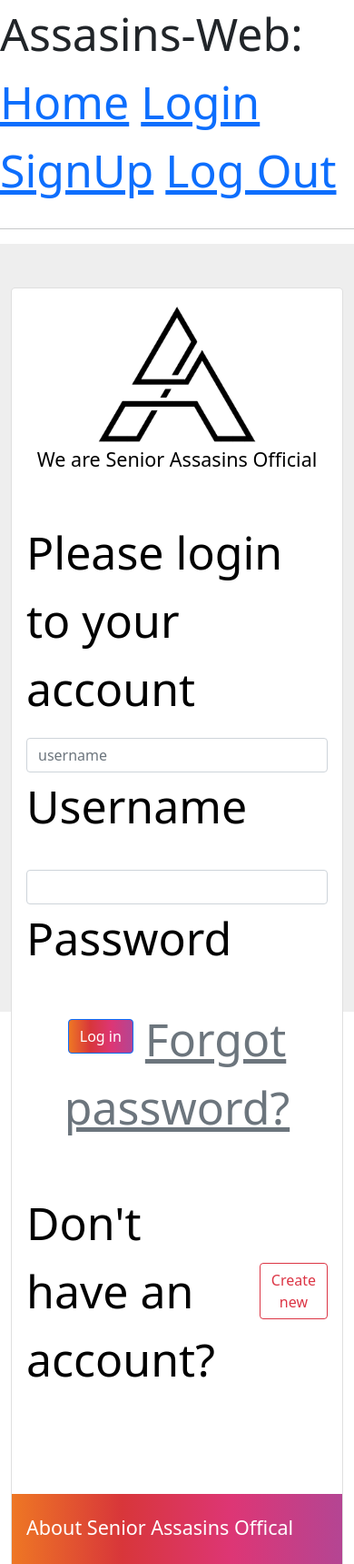
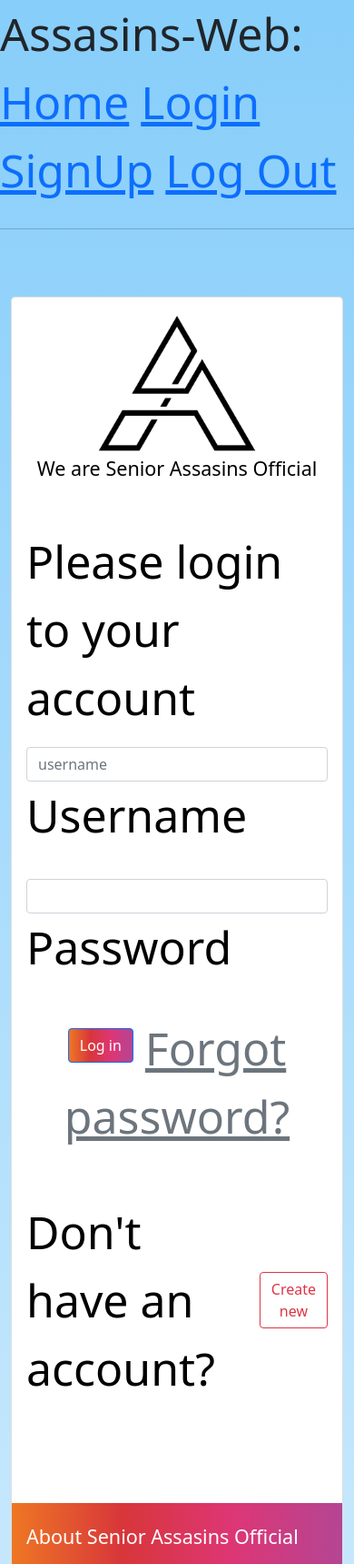
Before and after one commit to CT-42210/senior-assasin-system, a Flask app: template app/templates/login_bootstrap.html in a window 390 px wide. Shown: the top 1719 px of the page at 91% size. Run offline with Flask 3, Linux system fonts and the light colour scheme; the template is opened without the code that fills it, so the values that code supplies are empty; parts of the project's set-up code (start-up, migrations or seed data) failed here and were passed over; some libraries are stand-ins or nearby versions.

Commit message:
javascript-works login-basic-works basic-css-added(iphone friendly website... kinda)

```diff
--- a/app/routes.py
+++ b/app/routes.py
@@ -40,7 +40,7 @@ def login():
         else:
             return "False"
 
-    return render_template("login.html")
+    return render_template("login_bootstrap.html")
 
 # /signup
 #   sign-up page for a user
--- /dev/null
+++ b/app/static/css/blue_background.css
@@ -0,0 +1,5 @@
+body {
+
+background: linear-gradient(to bottom, #87CEFA, white);
+
+}
--- a/app/templates/login_bootstrap.html
+++ b/app/templates/login_bootstrap.html
@@ -6,10 +6,12 @@
 <link rel="stylesheet" href="/static/css/login_bootstrap.css">
 <!-- Include Bootstrap CSS -->
 <link rel="stylesheet" href="https://cdnjs.cloudflare.com/ajax/libs/twitter-bootstrap/5.1.1/css/bootstrap.min.css">
+<!-- Include background CSS -->
+<link rel="stylesheet" href="/static/css/blue_background.css">
 
 
 
-    <section class="h-100 gradient-form" style="background-color: #eee;">
+    <section >
   <div class="container py-5 h-100">
     <div class="row d-flex justify-content-center align-items-center h-100">
       <div class="col-xl-10">
@@ -19,8 +21,6 @@
               <div class="card-body p-md-5 mx-md-4">
 
                 <div class="text-center">
-<!--                  <img src="https://mdbcdn.b-cdn.net/img/Photos/new-templates/bootstrap-login-form/lotus.webp"-->
-<!--                    style="width: 185px;" alt="logo">-->
                   <img src="/static/images/web_icon.png"
                     style="width: 185px;" alt="logo">
                   <h4 class="mt-1 mb-5 pb-1">We are Senior Assasins Official</h4>
@@ -48,7 +48,7 @@
 
                   <div class="d-flex align-items-center justify-content-center pb-4">
                     <p class="mb-0 me-2">Don't have an account?</p>
-                    <button type="button" class="btn btn-outline-danger">Create new</button>
+                    <button type="button" class="btn btn-outline-danger" onclick = "window.location.href='/signup';" >Create new</button>
                   </div>
 
                 </form>
@@ -57,7 +57,7 @@
             </div>
             <div class="col-lg-6 d-flex align-items-center gradient-custom-2">
               <div class="text-white px-3 py-4 p-md-5 mx-md-4">
-                <h4 class="mb-4">About Senior Assasins Offical</h4>
+                <h4 class="mb-4">About Senior Assasins Official</h4>
                 <p class="small mb-0">We Nick Troiano and Johannes Wabnitz Moch; developed a simplistic website designed
                     for the specific purpose of handling a game of Senior Assasins.  Our website introduces an automated
                 system for team creation, team targets, and eliminations.  Welcome and enjoy!</p>
```
